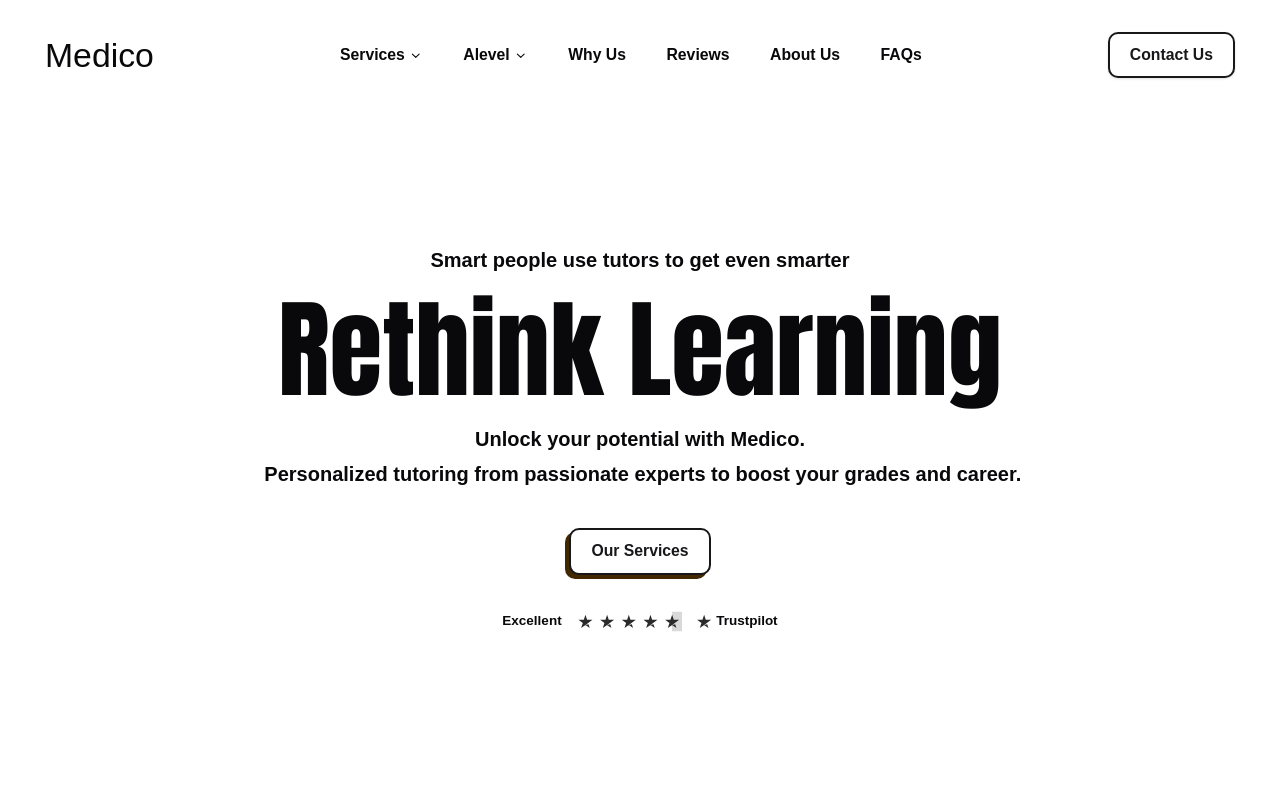
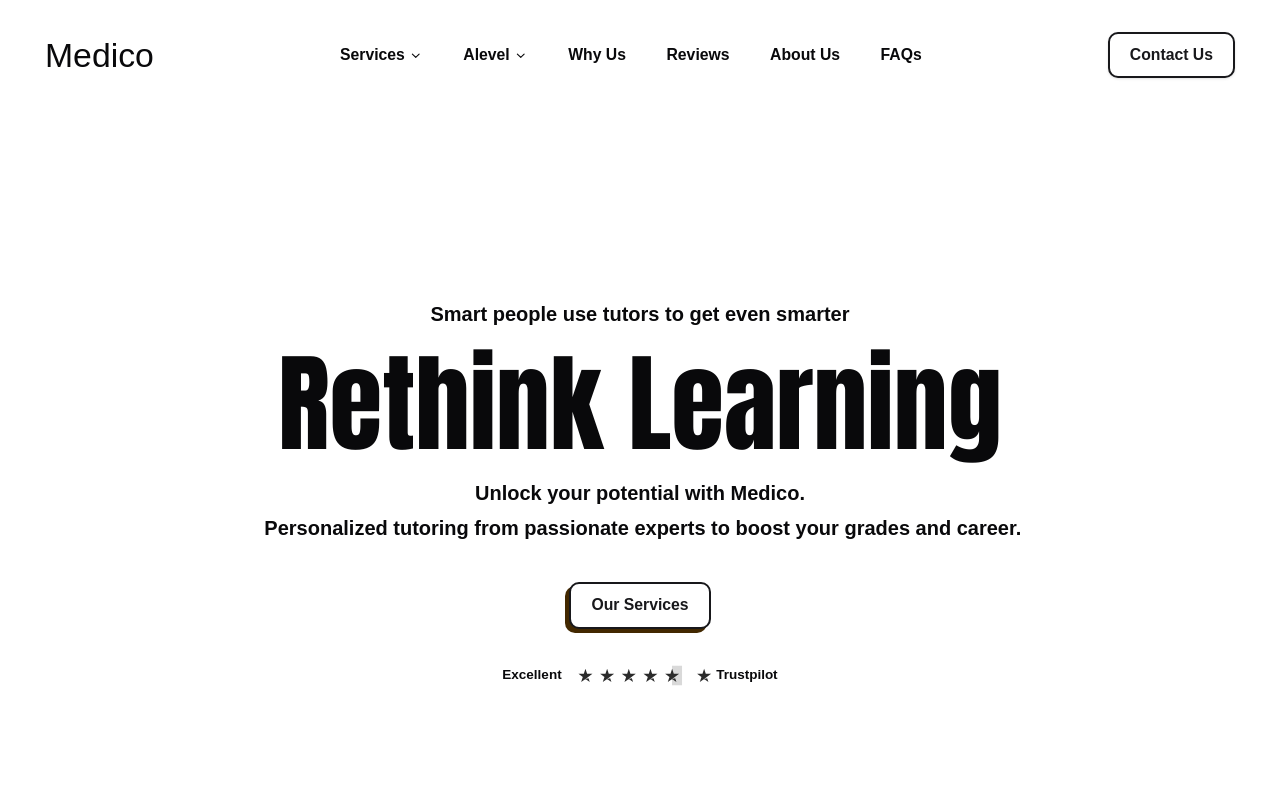
Before and after one commit to Shawarmaa/medico, a Next.js app: page / in a window 1280 px wide. Shown: the top 800 px of the page. Built offline with nearby package versions, Linux system fonts and the light colour scheme; a web font is replaced by a local one.

Commit message:
changed hero padding

```diff
--- a/app/page.tsx
+++ b/app/page.tsx
@@ -14,7 +14,7 @@ import Footer from "@/components/footer";
 
 export default function Home() {
   return (
-    <div className=" pt-32 lg:pt-44 flex flex-col gap-14 items-center lg:gap-36 px-2.5 md:px-10 lg:px-24">
+    <div className=" pt-56 flex flex-col gap-14 items-center lg:gap-36 px-2.5 md:px-10 lg:px-24">
 
       <div className="p-5 z-10 fixed top-0 w-full">
         <Navbar/>
```
